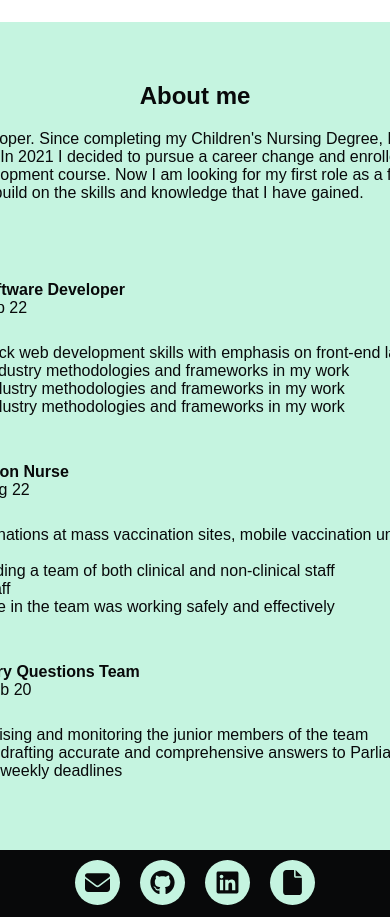
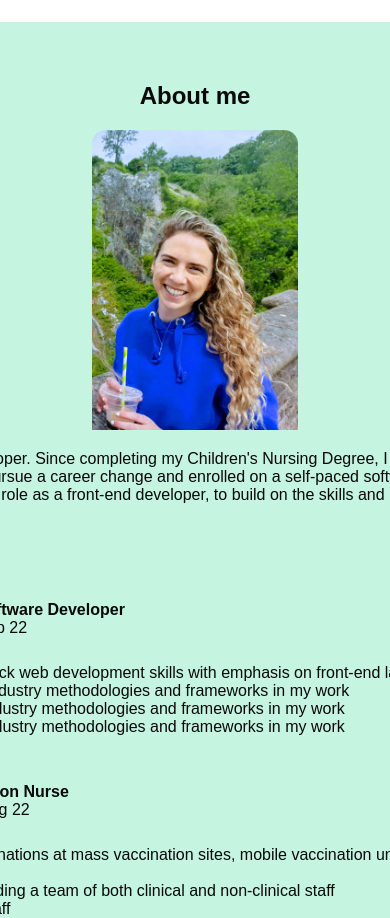
Before and after one commit to OBuckland/portfolio-v2, a React (Create React App) app: page / in a window 390 px wide. Shown: the part 4080-4998 px from the top of the page. Built offline with nearby package versions, Linux system fonts and the light colour scheme; a web font is replaced by a local one.

Commit message:
import photo to about section for mobile view

```diff
--- a/src/components/About/About.jsx
+++ b/src/components/About/About.jsx
@@ -3,6 +3,7 @@ import styles from './About.module.scss';
 import nology from '../../assets/nology_logo2.jpeg';
 import nhs from '../../assets/nhs-logo2.jpg';
 import gov from '../../assets/defra-logo.jpeg';
+import profileImage from '../../assets/portfolio-profile.jpg';
 
 
 const About = () => {
@@ -10,6 +11,7 @@ const About = () => {
     <section id="aboutSection" className={styles.aboutContainer}>
       <h2 className={styles.pageTitle}>About me</h2>
 
+      <img className={styles.profileImage} src={profileImage} alt="profile" />
 
       <div className={styles.rightSideContainer}>
 
--- a/src/components/About/About.module.scss
+++ b/src/components/About/About.module.scss
@@ -26,13 +26,9 @@ color: $colour-primary-grey;
 .aboutIntro{
     width: 800px;
     margin-bottom: 20px;
-    @media screen and (max-width:840px) {
-        width: 80%;
-        text-align: center;
-        display: flex;
-        justify-content: center;
-        align-items: center;
-    };
+    // @media screen and (max-width:840px) {
+    // //   padding: ;
+    // };
 
 }
 
@@ -85,3 +81,13 @@ color: $colour-primary-grey;
     justify-content: center;
     flex-wrap: wrap;
 }
+
+.profileImage {
+    display: none;
+    @media  screen and (max-width: 920px) {
+        height: 300px;
+        border-radius: 14px;
+        display: flex;
+        padding-bottom: 20px;
+    }
+};
```
